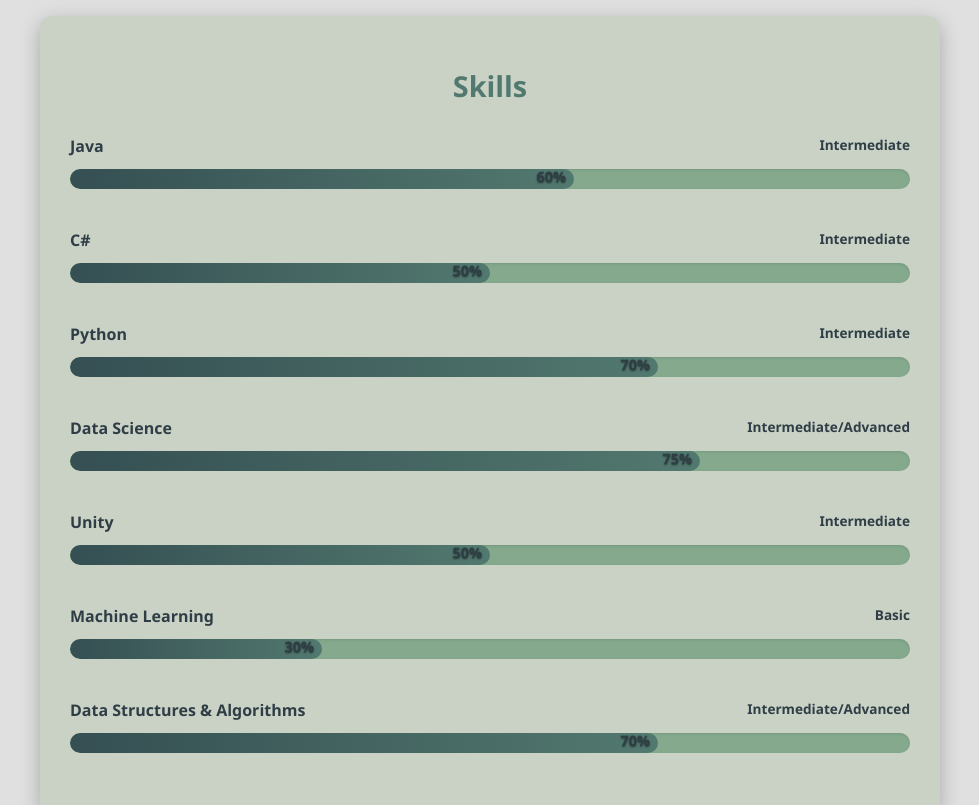
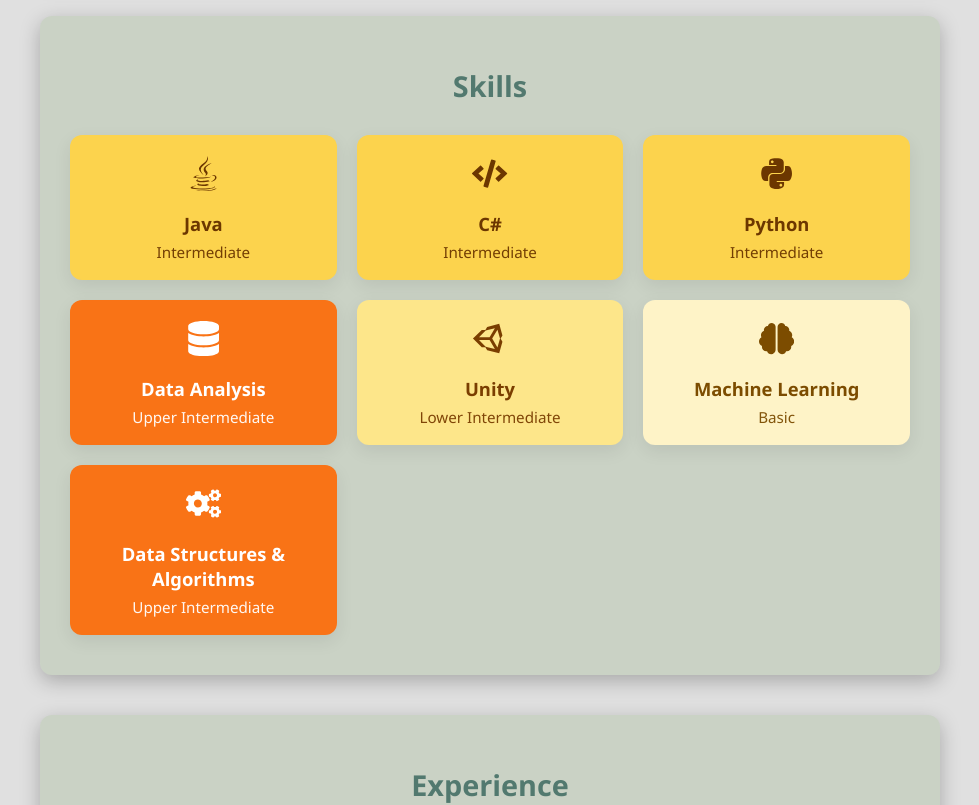
Before and after one commit to Bahrihan/BlogWebsiteTest, a Next.js app: page / in a window 1280 px wide. Shown: the part 2020-2825 px from the top of the page, without its empty margins (150-1129 px from the left). Built offline with nearby package versions, Linux system fonts and the light colour scheme; no server answers; the database is empty.

Commit message:
skills section has changed

```diff
--- a/pages/index.js
+++ b/pages/index.js
@@ -1,7 +1,9 @@
 import { useEffect, useState } from "react";
+import React from "react";
+import { FaJava, FaPython, FaUnity, FaCogs, FaCode, FaDatabase, FaBrain } from "react-icons/fa";
 import Head from 'next/head';
-import { db } from "../lib/firebase-config";
-import { collection, getDocs } from "firebase/firestore";
+//import { db } from "../lib/firebase-config";
+//import { collection, getDocs } from "firebase/firestore";
 import { FiPlus} from 'react-icons/fi';
 import { FaLock, FaUnlock } from 'react-icons/fa';
 import { MdEmail } from "react-icons/md";
@@ -60,7 +62,7 @@
     window.scrollTo({ top: 0, behavior: 'auto' });
   }, []);
 
-  useEffect(() => {
+  /*useEffect(() => {
     const fetchExperiences = async () => {
       try {
         const querySnapshot = await getDocs(collection(db, "experiences"));
@@ -75,8 +77,31 @@
     };
 
     fetchExperiences();
+  }, []);*/
+
+  // experiences has been changed to a text file because of the firestore's database issues and for easier deployment***********
+  useEffect(() => {
+    const fetchExperiences = async () => {
+      try {
+        const response = await fetch('cv/experiences.txt');
+        const text = await response.text();
+        const lines = text.split('\n').filter(line => line.trim() !== "");
+
+        const parsedExperiences = [];
+        for (let i = 0; i < lines.length; i += 2) {
+          const title = lines[i].replace("title:", "").trim();
+          const description = lines[i + 1]?.replace("description:", "").trim();
+          parsedExperiences.push({ id: i / 2, title, description });
+        }
+
+        setExperiences(parsedExperiences);
+      } catch (error) {
+        console.error("Deneyimler yüklenirken hata oluştu:", error);
+      }
+    };
+
+    fetchExperiences();
   }, []);
-
 
 
   const toggleExperience = (index) => {
@@ -122,6 +147,37 @@
     }
   };
 
+  // constant variables
+
+  const skillLevels = {
+    "Basic": 1,
+    "Lower Intermediate": 2,
+    "Intermediate": 3,
+    "Upper Intermediate": 4,
+    "Advanced": 5
+  };
+
+  // Renk class'ları
+  const skillColors = [
+    "step-1", // basic
+    "step-2",
+    "step-3",
+    "step-4",
+    "step-5"  // advanced
+  ];
+
+  // İkonlar
+  const skillIcons = {
+    "Java": FaJava,
+    "C#": FaCode,
+    "Python": FaPython,
+    "Unity": FaUnity,
+    "Data Analysis": FaDatabase,
+    "Machine Learning": FaBrain,
+    "Data Structures & Algorithms": FaCogs
+  };
+
+  //const IconComponent = skillIcons[skill.name];
 
   return (
     <div>
@@ -217,7 +273,7 @@
           </div>
 
           {showMore && (
-            <div className="more-about">
+            <div className={`more-about ${showMore ? "show" : ""}`}>
               <p>
                 I have been actively developing modern web applications using <strong>React</strong> and <strong>Next.js</strong>.
                 I also gained hands-on experience with <strong>.NET Core</strong> and <strong>ASP.NET MVC</strong> for backend web development.
@@ -259,39 +315,39 @@
 
       <section id="skills" data-aos="fade-up">
         <h2>Skills</h2>
+
         <div className="skills-grid">
           {[
-            { name: "Java", level: "Intermediate", percent: 60 },
-            { name: "C#", level: "Intermediate", percent: 50 },
-            { name: "Python", level: "Intermediate", percent: 70 },
-            { name: "Data Science", level: "Intermediate/Advanced", percent: 75 },
-            { name: "Unity", level: "Intermediate", percent: 50 },
-            { name: "Machine Learning", level: "Basic", percent: 30 },
-            { name: "Data Structures & Algorithms", level: "Intermediate/Advanced", percent: 70 }
-          ].map((skill, index) => (
-            <div className="skill" key={index}>
-              <div className="skill-header">
-                <span>{skill.name}</span>
-                <span className="skill-level">{skill.level}</span>
+            { name: "Java", level: "Intermediate" },
+            { name: "C#", level: "Intermediate" },
+            { name: "Python", level: "Intermediate" },
+            { name: "Data Analysis", level: "Upper Intermediate" },
+            { name: "Unity", level: "Lower Intermediate" },
+            { name: "Machine Learning", level: "Basic" },
+            { name: "Data Structures & Algorithms", level: "Upper Intermediate" }
+          ].map((skill, index) => {
+            const colorClass = skillColors[skillLevels[skill.level] - 1];
+            const IconComponent = skillIcons[skill.name];
+            return (
+              <div className={`skill-card ${colorClass}`} key={index}>
+                <div className="skill-icon">
+                  {IconComponent && React.createElement(IconComponent)}
+                </div>
+                <div className="skill-name">{skill.name}</div>
+                <div className="skill-level">{skill.level}</div>
               </div>
-              <div className="skill-bar">
-                <div
-                  className="skill-progress"
-                  style={{ width: `${skill.percent}%` }}
-                >
-                  <span className="skill-percent">{skill.percent}%</span>
-                </div>
-              </div>
-            </div>
-          ))}
+            );
+          })}
         </div>
       </section>
+
+
 
       <section id="experience" data-aos="fade-up">
         <h2>Experience</h2>
 
         {experiences.length === 0 ? (
-          <p style={{ textAlign: "center", color: "#964b00" }}>Yükleniyor...</p>
+          <p style={{ textAlign: "center", color: "#964b00" }}>Hiç deneyim verisi bulunamadı.</p>
         ) : (
           experiences.map((exp, index) => (
             <div className="exp-box" key={exp.id}>
@@ -308,6 +364,7 @@
           ))
         )}
       </section>
+
 
       <section id="contact" data-aos="fade-up">
         <h2>Contact</h2>
--- a/styles/globals.css
+++ b/styles/globals.css
@@ -224,33 +224,89 @@
   text-decoration: underline;
 }
 
-.skill {
-  margin-bottom: 20px;
+/* skills section */
+.skills-grid {
+  display: grid;
+  grid-template-columns: repeat(auto-fill, minmax(220px, 1fr));
+  gap: 20px;
+  margin-top: 20px;
 }
 
-.skill span {
-  font-weight: 600;
-  display: block;
-  margin-bottom: 6px;
-  color: var(--primary);
+/* Skill kartı genel stili */
+.skill-card {
+  padding: 18px 16px;
+  border-radius: 12px;
+  color: #fff;
+  text-align: center;
+  transition: transform 0.3s ease, box-shadow 0.3s ease;
+  box-shadow: 0 6px 18px rgba(0,0,0,0.08);
+  background-color: var(--light-bg); /* fallback */
 }
 
-.skill-bar {
-  width: 100%;
-  background-color: var(--muted);
-  border-radius: 10px;
-  overflow: hidden;
-  height: 20px;
-  box-shadow: inset 0 1px 3px rgba(0,0,0,0.1);
+.skill-card:hover {
+  transform: translateY(-4px);
+  box-shadow: 0 8px 20px rgba(0,0,0,0.12);
 }
 
-.skill-progress {
-  height: 100%;
-  background: linear-gradient(90deg, var(--accent), var(--secondary));
-  width: 0;
-  transition: width 1s ease-in-out;
-  border-radius: 10px;
+.skill-icon {
+  font-size: 2.2rem;
+  margin-bottom: 10px;
 }
+
+.skill-name {
+  font-size: 1.15rem;
+  font-weight: 600;
+  margin-bottom: 6px;
+  color: #fff; /* default - override edilir aşağıda */
+}
+
+.skill-level {
+  font-size: 0.95rem;
+  font-weight: 500;
+  opacity: 0.95;
+}
+
+/* Seviye renk tonları (sarıdan kırmızıya) */
+.step-1 {
+  background-color: #fef3c7;
+  color: #7c4c00;
+}
+.step-1 .skill-name {
+  color: #7c4c00;
+}
+
+.step-2 {
+  background-color: #fde68a;
+  color: #7a3e00;
+}
+.step-2 .skill-name {
+  color: #7a3e00;
+}
+
+.step-3 {
+  background-color: #fcd34d;
+  color: #6c3700;
+}
+.step-3 .skill-name {
+  color: #6c3700;
+}
+
+.step-4 {
+  background-color: #f97316;
+  color: #fff;
+}
+.step-4 .skill-name {
+  color: #fff;
+}
+
+.step-5 {
+  background-color: #ef4444;
+  color: #fff;
+}
+.step-5 .skill-name {
+  color: #fff;
+}
+
 
 .exp-box {
   background-color: var(--light-bg);
@@ -540,6 +596,16 @@
   margin-top: 16px;
   animation: fadeIn 0.3s ease-in-out;
   color: #7c4c33;
+  padding-top: 6px;
+  overflow: hidden;
+  max-height: 0;
+  opacity: 0;
+  transition: max-height 0.6s ease, opacity 0.5s ease, padding 0.3s ease;
+}
+
+.more-about.show {
+  max-height: 500px; /* içeriğe göre ayarla, gerekirse büyük bırak */
+  opacity: 1;
 }
 
 @keyframes fadeIn {
@@ -586,55 +652,6 @@
   margin: 4px 0;
   font-size: 0.95rem;
   color: var(--primary);
-}
-
-.skills-grid {
-  display: flex;
-  flex-direction: column;
-  gap: 20px;
-}
-
-.skill-header {
-  display: flex;
-  justify-content: space-between;
-  margin-bottom: 6px;
-  font-weight: 600;
-  color: var(--primary);
-  font-size: 1rem;
-}
-
-.skill-bar {
-  width: 100%;
-  height: 20px;
-  background-color: var(--muted);
-  border-radius: 10px;
-  overflow: hidden;
-  box-shadow: inset 0 1px 3px rgba(0,0,0,0.1);
-}
-
-.skill-progress {
-  height: 100%;
-  background: linear-gradient(90deg, var(--secondary), var(--accent)); /* daha açık başlangıç tonu */
-  border-radius: 10px;
-  display: flex;
-  align-items: center;
-  justify-content: flex-end;
-  padding-right: 8px;
-  transition: width 1s ease-in-out;
-  position: relative;
-}
-
-.skill-percent {
-  color: #fff; /* beyaz */
-  font-size: 0.9rem;
-  font-weight: 600;
-  text-shadow: 0 1px 2px rgba(0, 0, 0, 0.6); /* hafif siyah gölge ile görünürlüğü artır */
-}
-
-.skill-level {
-  font-size: 0.85rem;
-  color: var(--secondary);
-  font-weight: 500;
 }
 
 
```
Also changed, not shown: public/cv/experiences.txt (added), 3 other files (tests, documents, lock files or other folders).
